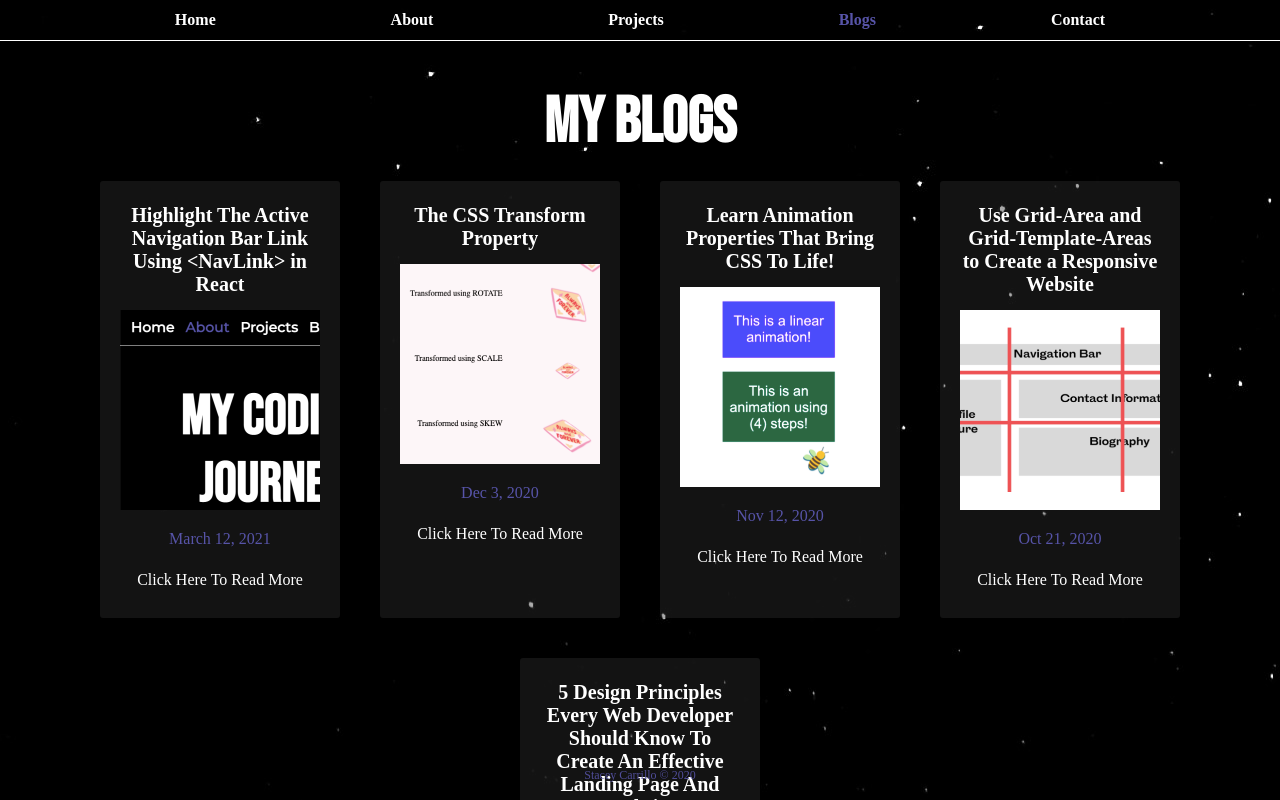
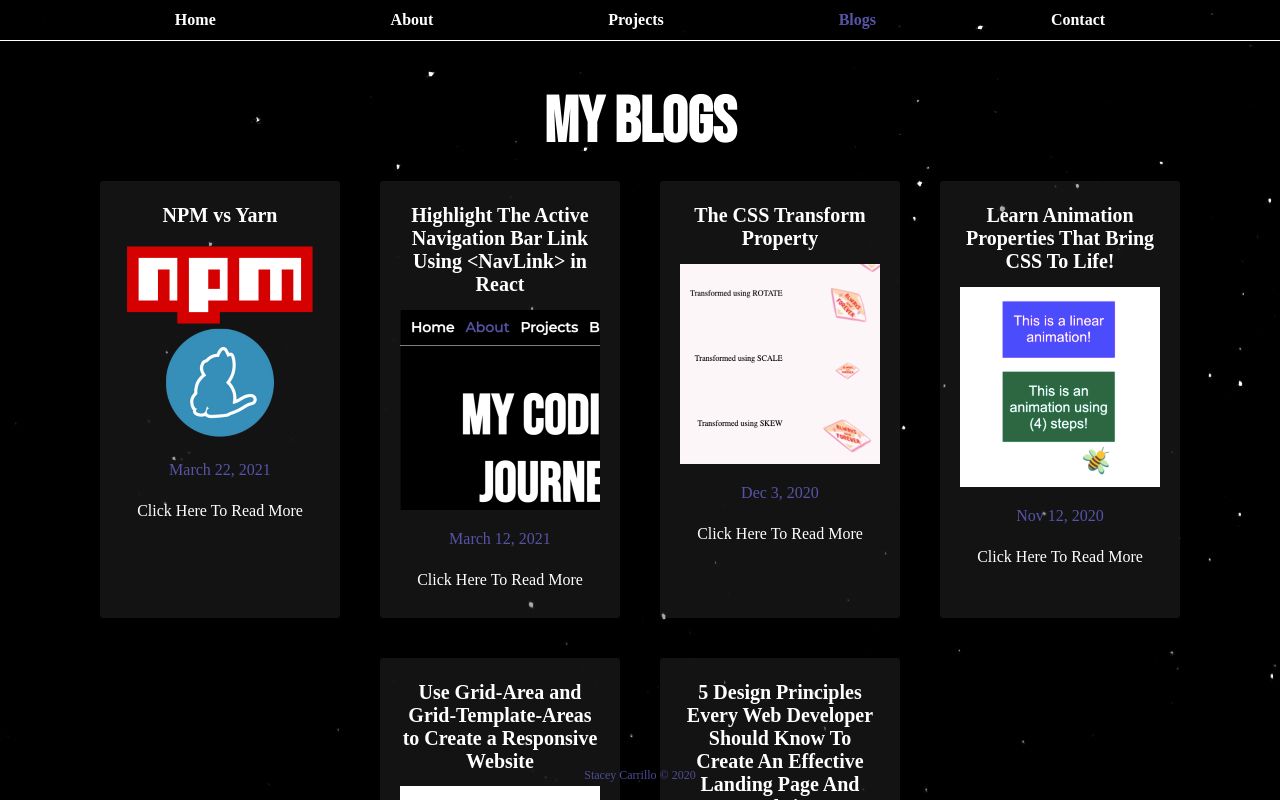
Before and after one commit to stacksonstack/my-portfolio, a React (Create React App) app: page /blogs in a window 1280 px wide. Shown: the top 800 px of the page. Built offline with nearby package versions, Linux system fonts and the light colour scheme; a web font is replaced by a local one.

Commit message:
added blog

```diff
--- a/src/AppData/Blogs.js
+++ b/src/AppData/Blogs.js
@@ -1,5 +1,13 @@
 export default function Blogs() {
   return [
+    {
+      title:
+        "NPM vs Yarn",
+      link:
+        "https://staceycarrillo.medium.com/npm-vs-yarn-5454ffbf739f",
+      picture: "/ProjectImages/blogNPM.png",
+      date: "March 22, 2021",
+    },
     {
       title:
         "Highlight The Active Navigation Bar Link Using <NavLink> in React",
@@ -7,8 +15,6 @@ export default function Blogs() {
         "https://staceycarrillo.medium.com/highlight-the-active-navigation-bar-link-using-navlink-in-react-d44f5d8bf997",
       picture: "/ProjectImages/blogNavBar.png",
       date: "March 12, 2021",
-      blurb:
-        "As I worked to create my portfolio website I had a list of UI goals I wanted to implement into my website. One of those goals was to highlight the navigation link I was currently on to a different color to let a user know what page they’re currently on.",
     },
     {
       title: "The CSS Transform Property",
@@ -16,8 +22,6 @@ export default function Blogs() {
         "https://staceycarrillo.medium.com/the-css-transform-property-1f0323a2b232",
       picture: "/ProjectImages/blogTransform.png",
       date: "Dec 3, 2020",
-      blurb:
-        "The transform: property is a great tool. It can help to create very cool animations and gives you, the developer the ability to rotate, scale, move, skew, etc., elements. In this blog, we’ll learn about the most general transform: property values out of the twenty-four that currently exist.",
     },
     {
       title: "Learn Animation Properties That Bring CSS To Life!",
@@ -25,8 +29,6 @@ export default function Blogs() {
         "https://staceycarrillo.medium.com/learn-animation-properties-that-bring-css-to-life-856df6af70a",
       picture: "/ProjectImages/blogAnimation.png",
       date: "Nov 12, 2020",
-      blurb:
-        "There are several different ways to animate an element using CSS. In this blog, we’ll cover a few different ways to animate background colors and images using linear animation, animation with steps, and @keyframes to complete our animation.",
     },
     {
       title:
@@ -35,8 +37,6 @@ export default function Blogs() {
         "https://staceycarrillo.medium.com/how-to-use-grid-area-and-grid-template-columns-to-create-a-responsive-website-f0c2cded4c8e",
       picture: "/ProjectImages/blogGrid.png",
       date: "Oct 21, 2020",
-      blurb:
-        "Learning to use grid can be a headache when you’re first starting out. Understanding a few concepts is key when creating your layout and knowing grid terminology is the first step on that journey.",
     },
     {
       title:
@@ -45,8 +45,6 @@ export default function Blogs() {
         "https://staceycarrillo.medium.com/5-design-principles-every-web-developer-should-know-to-create-an-effective-landing-page-and-website-7ea0d385c70f",
       picture: "/ProjectImages/blogDesign.png",
       date: "Sept 30, 2020",
-      blurb:
-        "Just like art, web design can be subjective. So how can we create landing pages that won’t make a user click away? Well there's no real formula that you can follow that’ll appeal to everyone but there are a few design principles that will help your page look clean and appealing.",
     },
   ];
 }
```
Also changed, not shown: public/ProjectImages/blogNPM.png (added).
